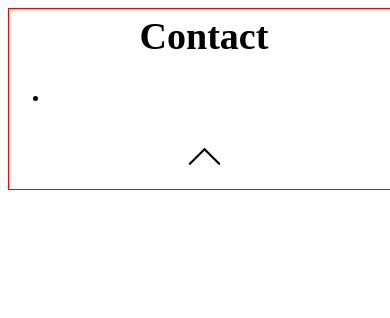
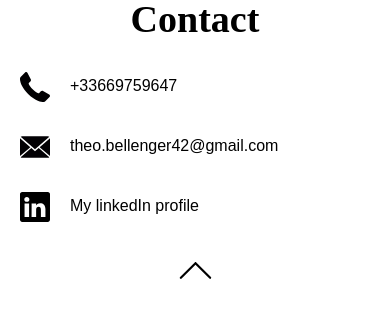
Before and after one commit to theo-bellenger/Portfolio, a plain HTML site: page index.html in a window 390 px wide. Both pictures are taken after a click on the element "Contact". Drawn offline with nearby package versions, Linux system fonts and the light colour scheme.

Commit message:
commit
menu

```diff
--- a/index.html
+++ b/index.html
@@ -12,10 +12,12 @@
   <body>
     <header>
       <div class="nonActivated" id="maDiv">
-        <h1>Contact</h1>
+        <h1 id="contact">Contact</h1>
         <div class="contactContainer">
           <ul>
-            <li><img src="" alt=""></li>
+            <li><img src="images/picto/phone-receiver.svg" alt="phonePicto"><p>+33669759647</p></li>
+            <li><img src="images/picto/close-envelope.svg" alt="mailPicto"><p>theo.bellenger42@gmail.com</p></li>
+            <li><img src="images/picto/linkedin-logo.svg" alt="linkedInPicto"><a href="https://www.linkedin.com/in/théo-bellenger-1bba33173">My linkedIn profile</a></li>
           </ul>
         </div>
         <img id="arrow"src="images/picto/down-arrow.svg" alt="down arrow">
--- a/scripts/script.js
+++ b/scripts/script.js
@@ -6,14 +6,16 @@ $(function(){
     $("#maDiv").click(function(){
       $(this).css('transition', '0.4s');
       $("#arrow").css('transform','rotate(180deg)');
+      $(".contactContainer").css('display','block');
       $("#arrow").css('transition','0.4s');
         if(control == true){
           $(this).css('height', '80px');
             $("#arrow").css('transform','rotate(0deg)');
+            $(".contactContainer").css('display','none');
           control = false;
         }
         else{
-          $(this).css('height', '180px');
+          $(this).css('height', '280px');
           control= true;
         }
     });
--- a/styles/style.css
+++ b/styles/style.css
@@ -1,6 +1,7 @@
 @media screen and (max-width:420px) {
 body{
   width: 100%;
+  margin: 0;
 }
 header{
   width: 100%;
@@ -8,11 +9,9 @@ header{
 }
 header div.nonActivated{
   width: 100%;
-  height: 100px;
   display: flex;
   justify-content: center;
   flex-direction: column;
-  border: 1px solid red;
 }
 header div.nonActivated h1{
   color: black;
@@ -25,5 +24,34 @@ header div.nonActivated img{
   width: 35px;
   margin: auto;
 }
+div.contactContainer{
+  width: 100%;
+  display: none;
+}
+div.contactContainer ul{
+  list-style: none;
+  padding: 0;
+  padding-left: 20px;
+}
+div.contactContainer ul li{
+  display: flex;
+  height: 60px;
+  width: 200px;
+  color: black;
+  font-family: 'Roboto-regular', sans-serif;
 
 }
+div.contactContainer ul li img{
+  margin: 0;
+  margin-right: 20px;
+  width: 30px;
+}
+div.contactContainer ul li p{
+  margin-top: 20px;
+}
+div.contactContainer ul li a{
+  text-decoration: none;
+  color: black;
+  margin-top: 20px;
+}
+}
```
Also changed, not shown: images/picto/close-envelope.svg (added), images/picto/linkedin-logo.svg (added), images/picto/phone-receiver.svg (added), 1 other file.
